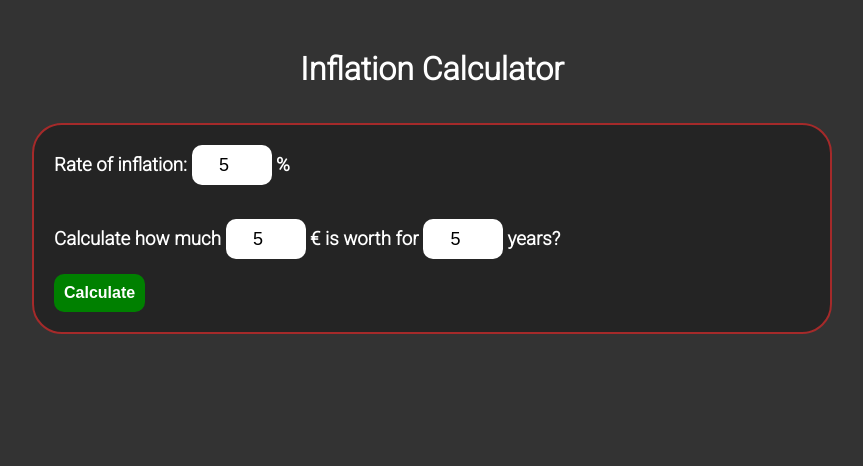
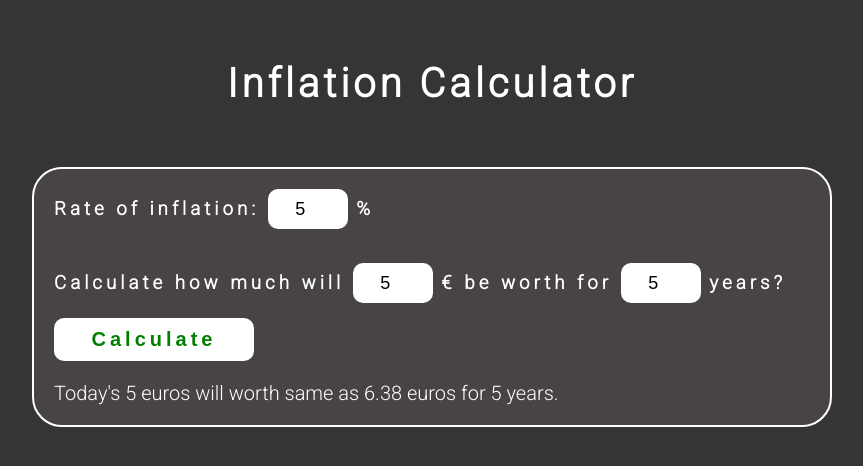
Before and after one commit to Mateja3m/inflationCalculator, a plain HTML site: page index.html in a window 1280 px wide. Both pictures are taken after typing "5", "5", "5" into the empty fields and a click on the button "Calculate". Shown: the whole page, without its empty margins (208-1071 px from the left). Drawn offline with Linux system fonts and the light colour scheme.

Commit message:
Finished inflation calculator app

```diff
--- a/app.js
+++ b/app.js
@@ -0,0 +1,30 @@
+
+let btn = document.querySelector('.btn');
+
+btn.addEventListener('click', function inflationCalculator() {
+  // grabbing input values
+  let inflationRate = document.querySelector("#inflation-rate");
+  inflationRate = parseFloat(inflationRate.value); //string to number converting
+  let money = document.querySelector("#money");
+  money = parseFloat(money.value); //string to number converting
+  let years = document.querySelector("#years");
+  years = parseFloat(years.value); //string to number converting
+
+  //  ? calculate the inflation for one year
+  let worth = money + money * (inflationRate / 100);
+
+  //  ? calculate the inflation for the rest of years
+
+  for (let i = 1; i < years; i++) {
+    worth += worth * (inflationRate / 100);
+  }
+
+  worth = worth.toFixed(2);
+
+  //  ! creating new element
+  let newElement = document.createElement("div");
+  newElement.className = "new-value";
+  newElement.innerText = `Today's ${money} euros will worth same as ${worth} euros for ${years} years.`;
+
+  document.querySelector(".container").appendChild(newElement);
+})
--- a/index.html
+++ b/index.html
@@ -4,7 +4,7 @@
     <meta charset="UTF-8" />
     <meta http-equiv="X-UA-Compatible" content="IE=edge" />
     <meta name="viewport" content="width=device-width, initial-scale=1.0" />
-    <title>Project - Cysecor</title>
+    <title>Inflation Calculator</title>
     <!-- Style -->
     <link rel="stylesheet" href="style.css" />
   </head>
@@ -13,15 +13,16 @@
       <h1>Inflation Calculator</h1>
       <div class="container">
         <h3>
-            Rate of inflation:
+          Rate of inflation:
           <input type="number" min="0" id="inflation-rate" /> %
         </h3>
         <br />
         <h3>
-          Calculate how much <input type="number" min="1" id="money" /> € is worth for <input type="number" min="1" id="years" /> years?
+          Calculate how much will <input type="number" min="1" id="money" /> €
+          be worth for <input type="number" min="1" id="years" /> years?
         </h3>
 
-        <button onclick="inflationCalculator()">Calculate</button>
+        <button class="btn">Calculate</button>
       </div>
     </div>
 
--- a/style.css
+++ b/style.css
@@ -1,4 +1,9 @@
 @import url("https://fonts.googleapis.com/css2?family=Roboto:wght@300&display=swap");
+
+:root {
+  --letter-spacing: 4px;
+}
+
 *,
 *::before,
 *::after {
@@ -13,31 +18,38 @@ body {
 }
 
 h1 {
+  font-size: 2.5rem;
+  font-weight: bold;
   text-align: center;
-  margin-bottom: 35px;
+  margin: 10px 0 60px 0;
+  letter-spacing: var(--letter-spacing);
 }
 
 h2 {
   margin-bottom: 15px;
+  letter-spacing: var(--letter-spacing);
 }
 
 h3 {
   margin-bottom: 15px;
+  letter-spacing: var(--letter-spacing);
 }
 
 .background-overlay {
-  background-color: rgba(0, 0, 0, 0.8);
+  background-color: rgba(3, 3, 3, 0.8);
   padding: 50px;
   width: 100%;
   height: 100vh;
 }
 
 .container {
+  display: flex;
+  flex-direction: column;
   max-width: 800px;
   margin: auto;
-  border: 2px solid brown;
+  border: 2px solid white;
   border-radius: 30px;
-  background-color: rgba(0, 0, 0, 0.3);
+  background-color: rgba(117, 104, 104, 0.3);
   padding: 20px;
 }
 
@@ -52,14 +64,23 @@ h3 {
 
 .container button {
   padding: 10px;
-  font-size: 16px;
+  font-size: 20px;
   font-weight: bold;
-  background-color: green;
-  color: white;
+  background-color: white;
+  color: green;
   cursor: pointer;
   border-radius: 10px;
   border: none;
+  letter-spacing: var(--letter-spacing);
+  max-width: 200px;
 }
+
+.container button:hover {
+  background-color: green;
+  color: white;
+
+}
+
 
 .new-value {
   margin-top: 20px;
```
